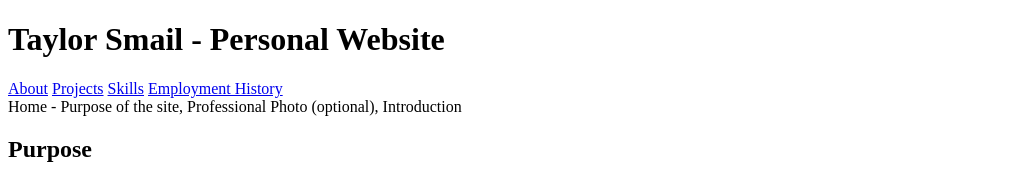
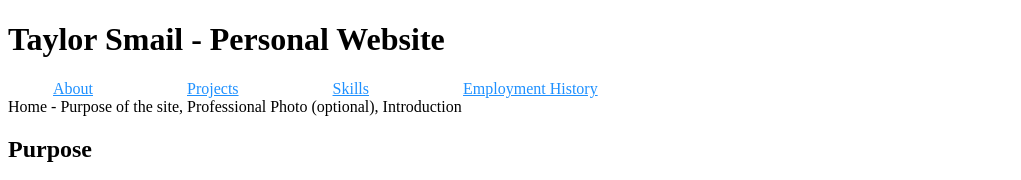
Before and after one commit to taylorlsmail/taylorlsmail.github.io, a plain HTML site: page index.html in a window 1280 px wide. Shown: the top 180 px of the page, without its empty margins (0-1021 px from the left). Drawn offline with Linux system fonts and the light colour scheme.

Commit message:
Style Sheet Links pt1

```diff
--- a/StyleSheet.css
+++ b/StyleSheet.css
@@ -6,3 +6,11 @@ img {
     width: 200px;
     height: 200px;
 }
+
+a{
+    border-radius: 20px;
+    margin: 25px;
+    padding: 20px;
+    text-align: center;
+    color: dodgerblue;
+}
```
